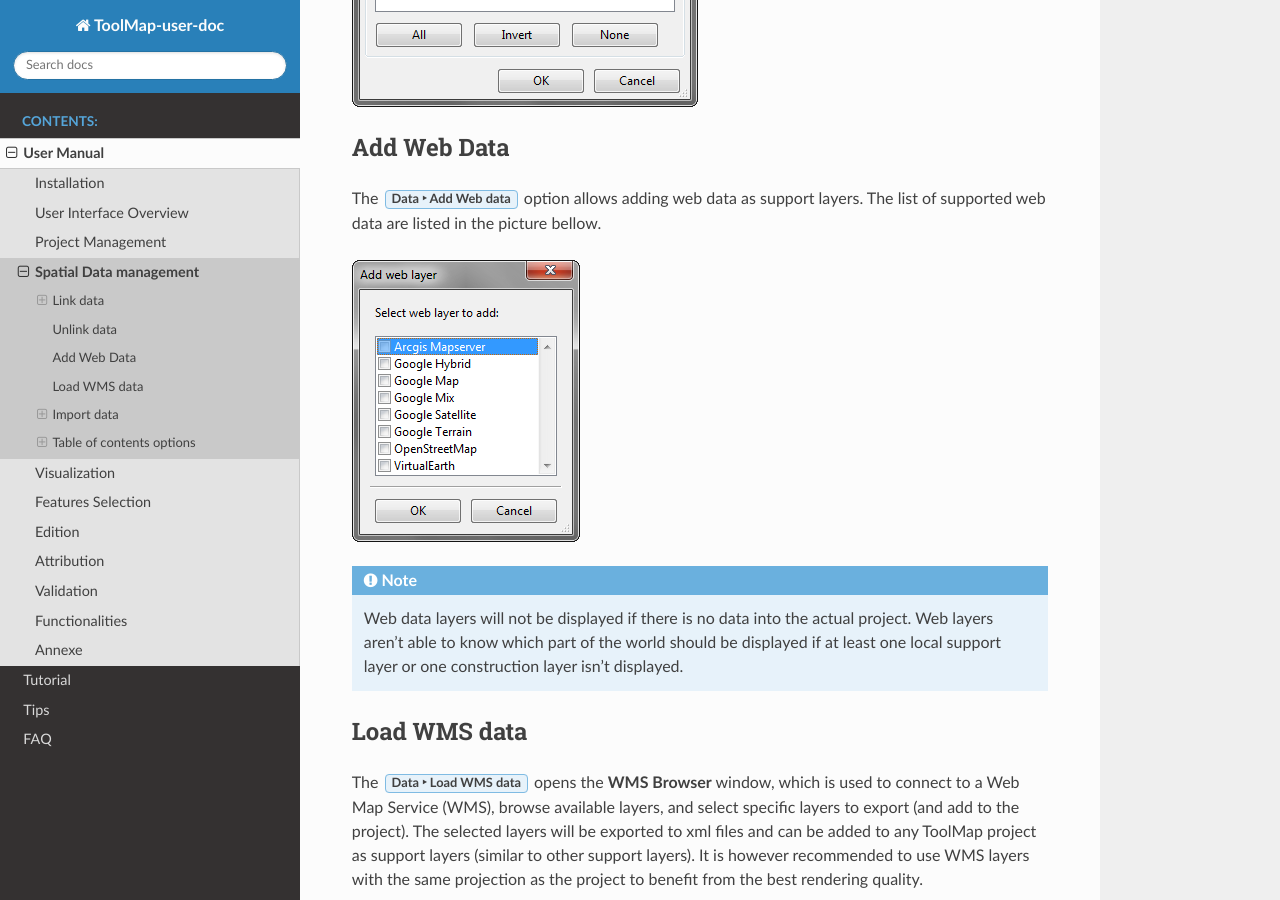
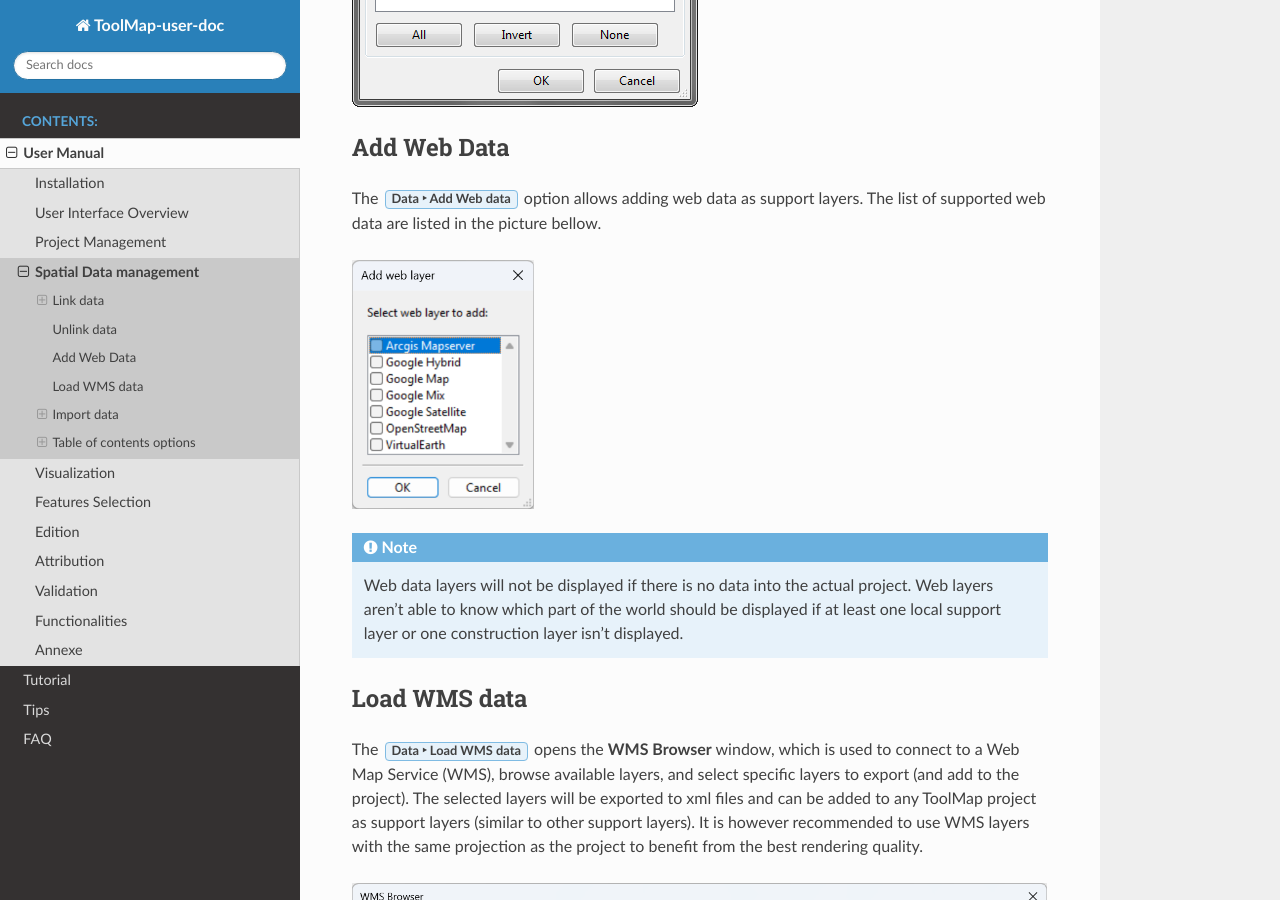
Before and after one commit to terranum-ch/ToolMap-user-doc, a Sphinx documentation site: the page built from doc/usermanual/datamanagement.rst, in a window 1280 px wide and 900 px high, scrolled down 1605 px. Built offline with Sphinx 7.4.7 and the Read the Docs theme 3.1.0, drawn with Linux system fonts in a browser that asks for light colours.

Commit message:
Updating images.

```diff
--- a/doc/usermanual/datamanagement.rst
+++ b/doc/usermanual/datamanagement.rst
@@ -44,6 +44,7 @@
 The :menuselection:`Data --> Add Web data` option allows adding web data as support layers. The list of supported web data are listed in the picture bellow.
 
 .. image:: img/add-web-data.png
+   :scale: 65
 
 .. note:: Web data layers will not be displayed if there is no data into the actual project. Web layers aren’t able to know which part of the world should be displayed if at least one local support layer or one construction layer isn’t displayed.
 
@@ -54,7 +55,7 @@
 The :menuselection:`Data --> Load WMS data` opens the **WMS Browser** window, which is used to connect to a Web Map Service (WMS), browse available layers, and select specific layers to export (and add to the project). The selected layers will be exported to xml files and can be added to any ToolMap project as support layers (similar to other support layers). It is however recommended to use WMS layers with the same projection as the project to benefit from the best rendering quality.
 
 .. image:: img/window-wms-browser.png
-   :scale: 65
+   :width: 695px
 
 The top part of the window contains controls for connecting to a WMS server:
 * WMS Server URL: at the top of the window, the *URL* field lets the user specify the address of the WMS server. This is typically a query URL following the WMS standard, such as: ``https://wms.geo.admin.ch/?SERVICE=WMS&VERSION=1.3.0``. The user can either type the URL manually or select a previously used one from the drop-down list. Once the URL is set, pressing the **Load layers** button to the right will query the server and populate the list of available layers.
```
Also changed, not shown: doc/usermanual/img/add-web-data.png.
